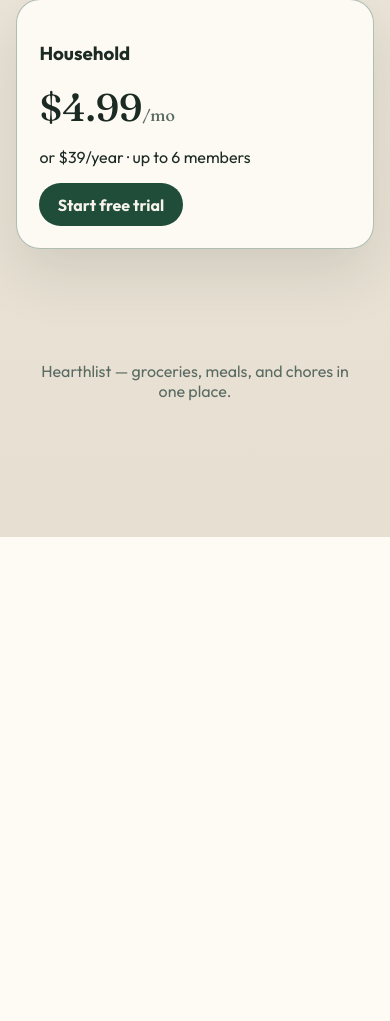
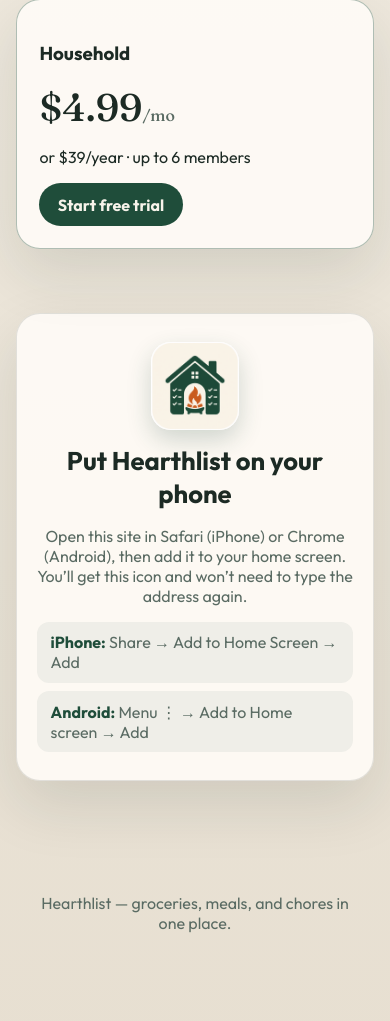
Before and after one commit to akite2fly-cyber/hearthlist, a Flask app: page / in a window 390 px wide. Shown: the part 2678-3699 px from the top of the page. Before the commit the page ends 3215 px from the top, so only its background shows below. Run offline with Flask 3, Linux system fonts and the light colour scheme.

Commit message:
Explain how to add Hearthlist to the phone home screen.
Show the app icon and simple iPhone/Android install steps on the landing page.

Co-authored-by: Cursor <cursoragent@cursor.com>

```diff
--- a/static/css/styles.css
+++ b/static/css/styles.css
@@ -635,6 +635,52 @@ a {
   font-family: var(--font-display);
   font-size: 2.4rem;
   margin: 0.4rem 0;
+}
+
+.install {
+  width: min(640px, calc(100% - 2rem));
+  margin: 0 auto 4rem;
+  text-align: center;
+  padding: 1.75rem 1.25rem;
+  border-radius: var(--radius);
+  background: var(--panel);
+  border: 1px solid var(--line);
+  box-shadow: var(--shadow);
+}
+
+.install-icon {
+  width: 88px;
+  height: 88px;
+  border-radius: 22%;
+  margin: 0 auto 0.85rem;
+  display: block;
+  box-shadow: 0 10px 24px rgba(31, 77, 58, 0.2);
+}
+
+.install h2 {
+  margin: 0 0 0.5rem;
+  font-size: clamp(1.6rem, 3vw, 2.1rem);
+}
+
+.install-steps {
+  margin: 1rem auto 0;
+  padding: 0;
+  list-style: none;
+  display: grid;
+  gap: 0.55rem;
+  text-align: left;
+  max-width: 28rem;
+}
+
+.install-steps li {
+  padding: 0.65rem 0.85rem;
+  border-radius: 12px;
+  background: rgba(31, 77, 58, 0.06);
+  color: var(--ink-soft);
+}
+
+.install-steps strong {
+  color: var(--accent);
 }
 
 .price span {
--- a/templates/landing.html
+++ b/templates/landing.html
@@ -83,6 +83,25 @@
   </div>
 </section>
 
+<section class="install" id="install" aria-labelledby="install-heading">
+  <img
+    class="install-icon"
+    src="{{ url_for('static', filename='icon-192.png') }}"
+    alt="Hearthlist app icon"
+    width="96"
+    height="96"
+  />
+  <h2 id="install-heading">Put Hearthlist on your phone</h2>
+  <p class="section-sub">
+    Open this site in Safari (iPhone) or Chrome (Android), then add it to your home screen.
+    You’ll get this icon and won’t need to type the address again.
+  </p>
+  <ol class="install-steps">
+    <li><strong>iPhone:</strong> Share → Add to Home Screen → Add</li>
+    <li><strong>Android:</strong> Menu ⋮ → Add to Home screen → Add</li>
+  </ol>
+</section>
+
 <footer class="site-footer">
   <p>Hearthlist — groceries, meals, and chores in one place.</p>
 </footer>
```
